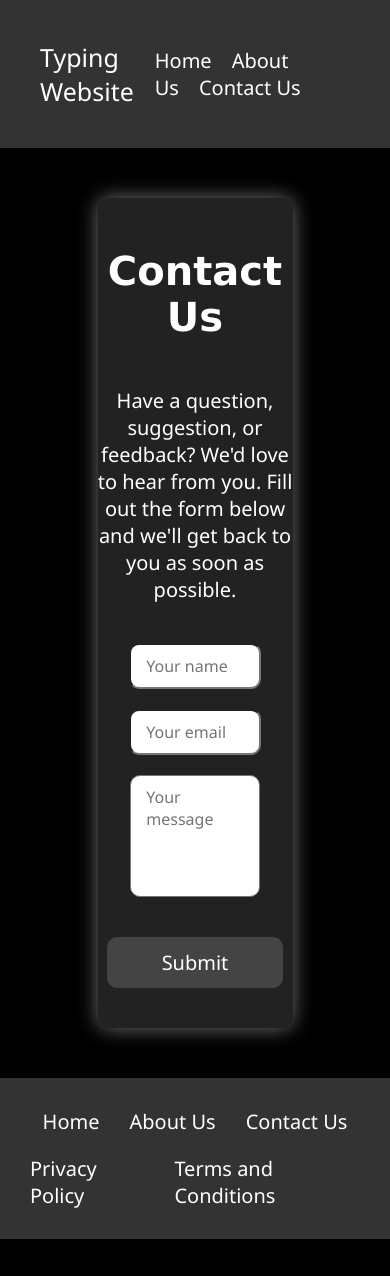
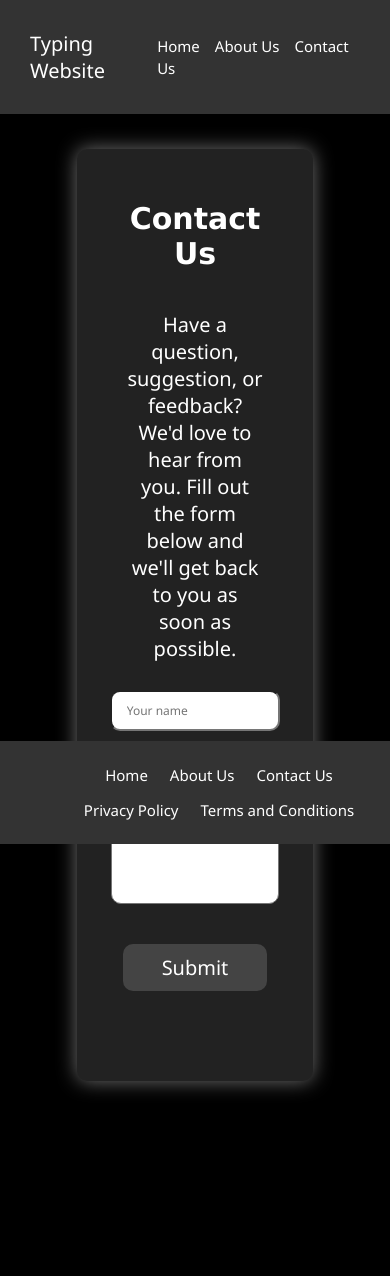
Before and after one commit to GurleenSingh123/typing-champion, a Next.js app: page /contact in a window 390 px wide. Before the commit the page ends 1239 px from the top, so only its background shows below. Built offline with nearby package versions, Linux system fonts and the light colour scheme.

Commit message:
file updated

```diff
--- a/app/globals.css
+++ b/app/globals.css
@@ -1,11 +1,13 @@
-body{
+html, body{
     background-color: black;
     margin: 0;
     color: white;
+    padding-bottom: 80px;
+    overflow-x: hidden;
 }
 
 .typeBox{
-    width: 60%;
+    width: 55%;
     height: 350px;
     background-color: white;
     margin: 50px auto 50px;
--- a/app/styles/contact.css
+++ b/app/styles/contact.css
@@ -82,77 +82,97 @@
 
 @media (max-width: 900px){
     .contactSection{
-        border-radius: 10px;
-        box-shadow: 0 0 20px rgba(255, 255, 255, 0.449);
-        margin-top: 50px;
-        margin-bottom: 50px;
-        width: 50%;
+        margin-top: 45px;
+        margin-bottom: 45px;
+        width: 45%;
+        padding: 50px;
     }
 
     .contactHead{
-        text-align: center;
-        font-family: 'Lucida Sans', 'Lucida Sans Regular', 'Lucida Grande', 'Lucida Sans Unicode', Geneva, Verdana, sans-serif;
-        margin-top: 50px;
-        font-size: 40px;
+        margin-top: 2px;
+        font-size: 38px;
     }
 
     .contactPara{
-        font-size: 20px;
-        font-family: 'Segoe UI', Tahoma, Geneva, Verdana, sans-serif;
-        text-align: center;
-        margin-bottom: 40px;
+        margin-bottom: 38px;
     }
 
     .inputField{
-        width: 50%;
-        display: flex;
-        align-items: center;
-        justify-content: center;
-        padding: 10px 15px;
-        font-size: 16px;
-        font-family: 'Segoe UI', Tahoma, Geneva, Verdana, sans-serif;
-        border-radius: 10px;
-        margin-bottom: 20px;
+        width: 100%;
+        font-size: 15px;
     }
 
     #textField{
-        resize: none;
-        height: 100px;
+        height: 90px;
     }
 
     .btnSubmit{
         padding: 12px 16px;
-        width: 90%;
-        border: none;
-        border-radius: 10px;
-        background-color: #555;
-        color: white;
-        font-size: 20px;
-        font-family: 'Segoe UI', Tahoma, Geneva, Verdana, sans-serif;
-        cursor: pointer;
-        margin-top: 20px;
-        transition: all 0.3s ease;
-    }
-
-    .btnSubmit:disabled{
-        cursor: not-allowed;
-        background-color: #444;
-    }
-
-    .btnSubmit:hover{
-        transform: translateY(-3px);
-    }
-
-    .successMsg{
-        color: rgb(0, 212, 0);
-        font-size: 20px;
-        margin-bottom: 10px;
-    }
-
-    .errMsg{
-        margin: 0;
-        margin-bottom: 10px;
-        color: red;
+        width: 107%;
         font-size: 20px;
     }
 }
+
+@media (max-width: 768px){
+    .contactSection{
+        margin-top: 40px;
+        margin-bottom: 40px;
+        width: 40%;
+    }
+
+    .contactHead{
+        margin-top: 2px;
+        font-size: 35px;
+    }
+
+    .contactPara{
+        margin-bottom: 30px;
+    }
+
+    .inputField{
+        width: 100%;
+        font-size: 14px;
+    }
+
+    #textField{
+        height: 80px;
+    }
+
+    .btnSubmit{
+        padding: 10px 15px;
+        width: 107%;
+        font-size: 20px;
+    }
+}
+
+@media (max-width: 468px){
+    .contactSection{
+        margin-top: 35px;
+        margin-bottom: 35px;
+        width: 35%;
+    }
+
+    .contactHead{
+        margin-top: 2px;
+        font-size: 30px;
+    }
+
+    .contactPara{
+        margin-bottom: 28px;
+    }
+
+    .inputField{
+        width: 100%;
+        font-size: 12px;
+    }
+
+    #textField{
+        height: 70px;
+    }
+
+    .btnSubmit{
+        padding: 10px 15px;
+        width: 105%;
+        font-size: 20px;
+    }
+}
--- a/app/styles/footer.css
+++ b/app/styles/footer.css
@@ -1,5 +1,9 @@
 #footer {
     background-color: #333;
+    position: fixed;
+    bottom: 0;
+    left: 0;
+    width: 100%;
     padding: 30px;
     display: flex;
     align-items: center;
@@ -24,3 +28,51 @@
     display: flex;
     gap: 30px;
 }
+
+@media (max-width: 900px){
+    #footer{
+        bottom: 0;
+        left: 0;
+        width: 100%;
+        padding: 28px;
+        gap: 18px;
+    }
+
+    .footerHead{
+        font-size: 18px;
+    }
+
+    .footerSubHead{
+        gap: 28px;
+    }
+}
+
+@media (max-width: 768px){
+    #footer{
+        padding: 25px;
+        gap: 16px;
+    }
+
+    .footerHead{
+        font-size: 16px;
+    }
+
+    .footerSubHead{
+        gap: 25px;
+    }
+}
+
+@media (max-width: 468px){
+    #footer{
+        padding: 24px;
+        gap: 15px;
+    }
+
+    .footerHead{
+        font-size: 15px;
+    }
+
+    .footerSubHead{
+        gap: 22px;
+    }
+}
--- a/app/styles/navbar.css
+++ b/app/styles/navbar.css
@@ -24,3 +24,48 @@
 .navSubHead:hover{
     color: rgb(200, 200, 200);
 }
+
+@media (max-width: 900px){
+    #navBar{
+        padding: 35px;
+    }
+
+    .siteName{
+        font-size: 24px;
+    }
+
+    .navSubHead{
+        font-size: 18px;
+        margin-right: 18px;
+    }
+}
+
+@media (max-width: 768px){
+    #navBar{
+        padding: 32px;
+    }
+
+    .siteName{
+        font-size: 22px;
+    }
+
+    .navSubHead{
+        font-size: 16px;
+        margin-right: 16px;
+    }
+}
+
+@media (max-width: 468px){
+    #navBar{
+        padding: 30px;
+    }
+
+    .siteName{
+        font-size: 20px;
+    }
+
+    .navSubHead{
+        font-size: 15px;
+        margin-right: 15px;
+    }
+}
```
Also changed, not shown: app/styles/privacy.css (+84 -0 lines), app/styles/result.css (+52 -1 lines), app/styles/terms.css (+73 -0 lines).
